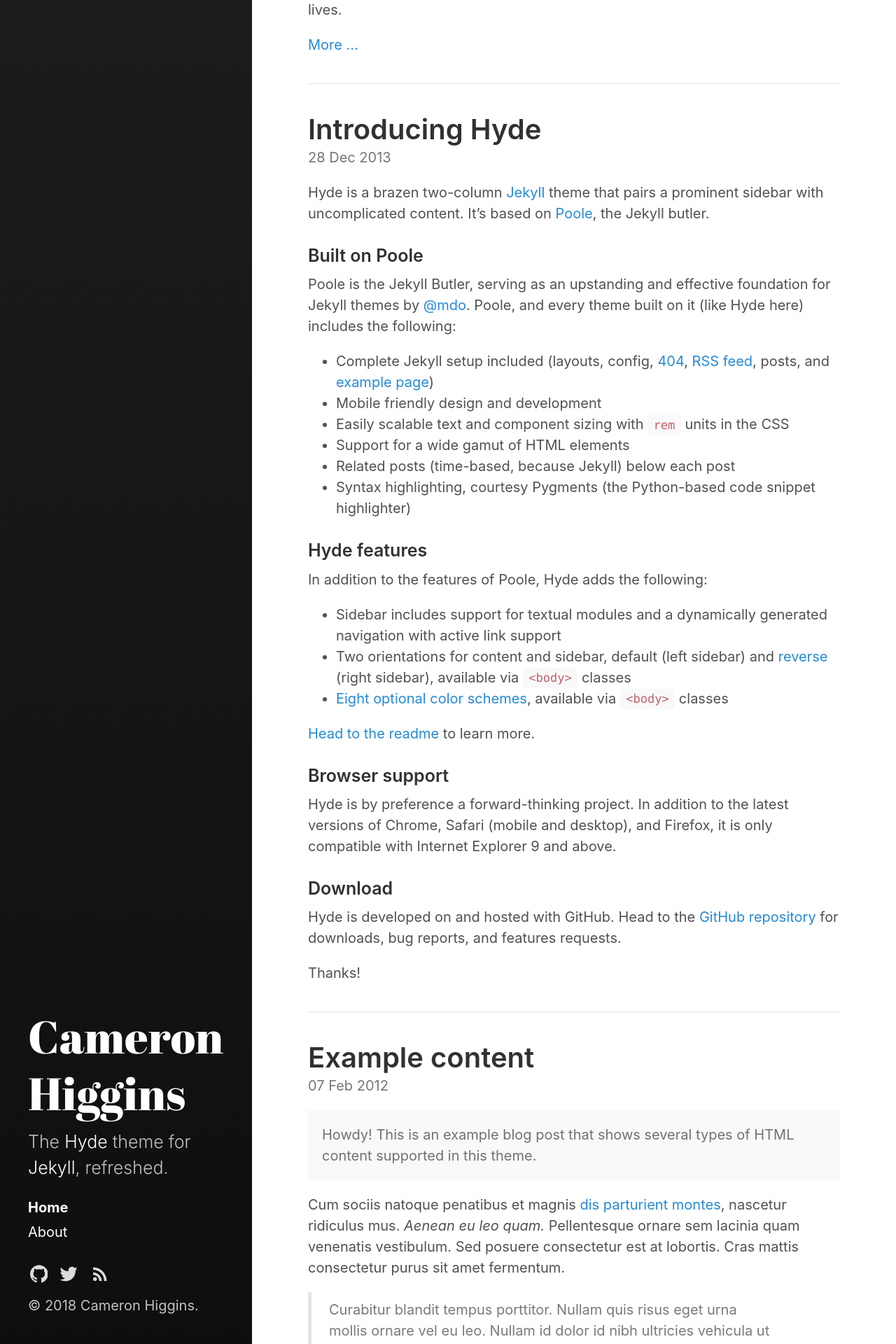
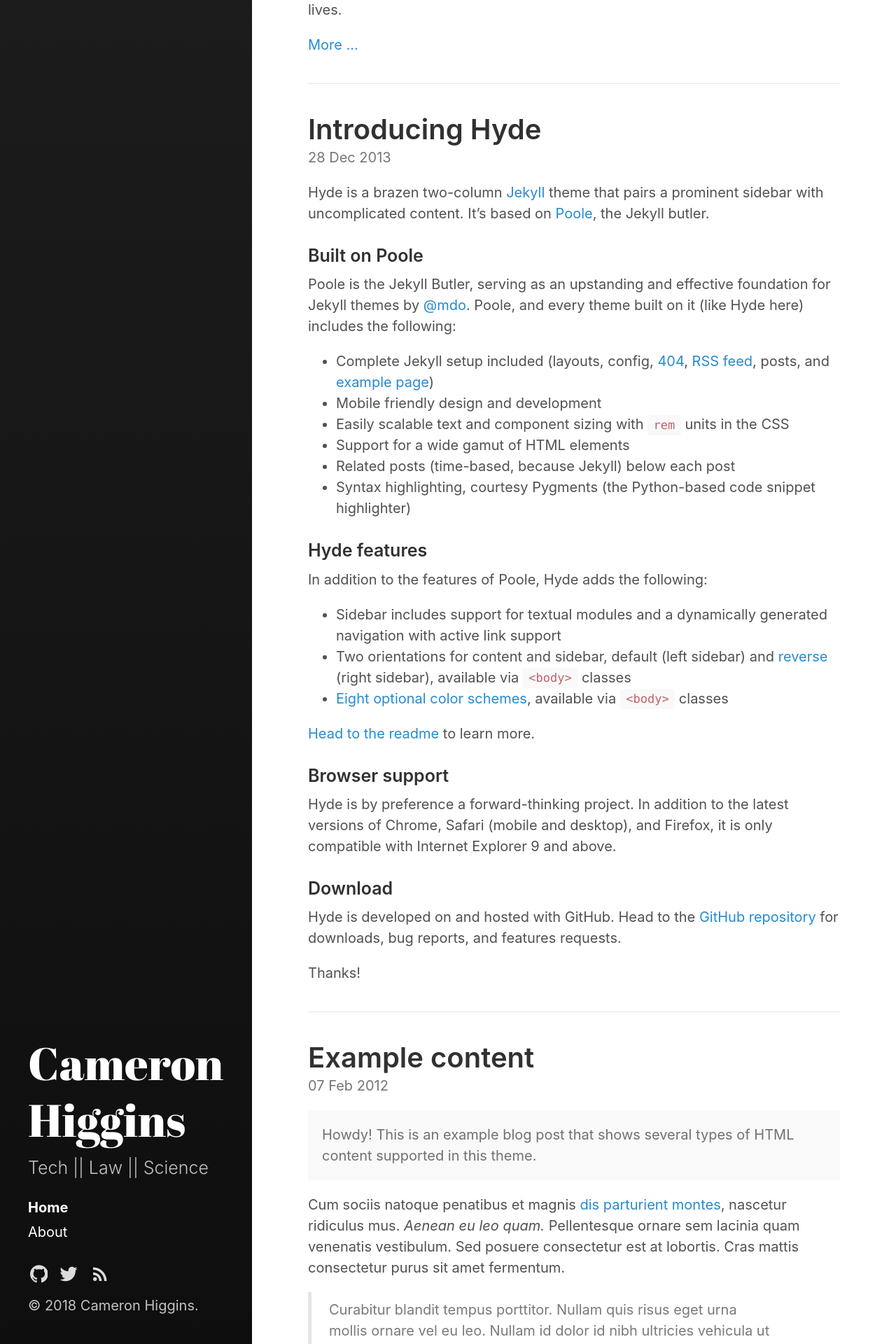
Before and after one commit to CCHiggins/CCHiggins.github.io, a Jekyll site: the page built from index.html, in a window 1280 px wide. Shown: the part 3080-5000 px from the top of the page at 70% size. Built offline with Jekyll 4.4.1, drawn with Linux system fonts in a browser that asks for light colours; the list of posts is cut into pages by our own code.

Commit message:
updates site description.

```diff
--- a/_config.yml
+++ b/_config.yml
@@ -5,7 +5,7 @@
 # Setup
 title:            Cameron Higgins
 tagline:          'Cameron Higgins'
-description:      'The <a href="http://hyde.getpoole.com" target="_blank">Hyde</a> theme for <a href="http://jekyllrb.com" target="_blank">Jekyll</a>, refreshed.'
+description:      'Tech || Law || Science'
 url:              https://fongandrew.github.io/hydeout
 baseurl:          # the optional subpath of your site, e.g. "/blog"
                   # NB: This applies to all pages in your Jekyll site.
```
